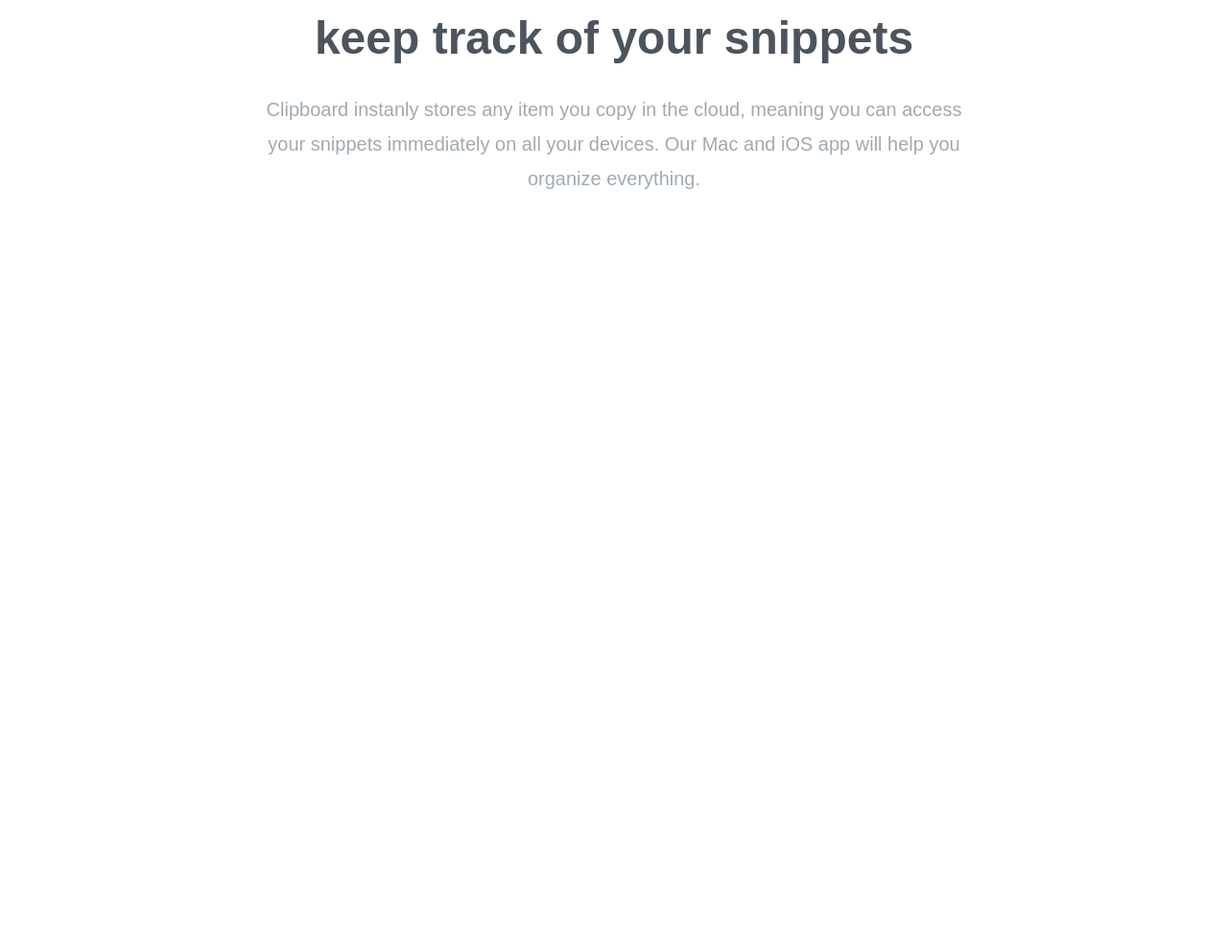
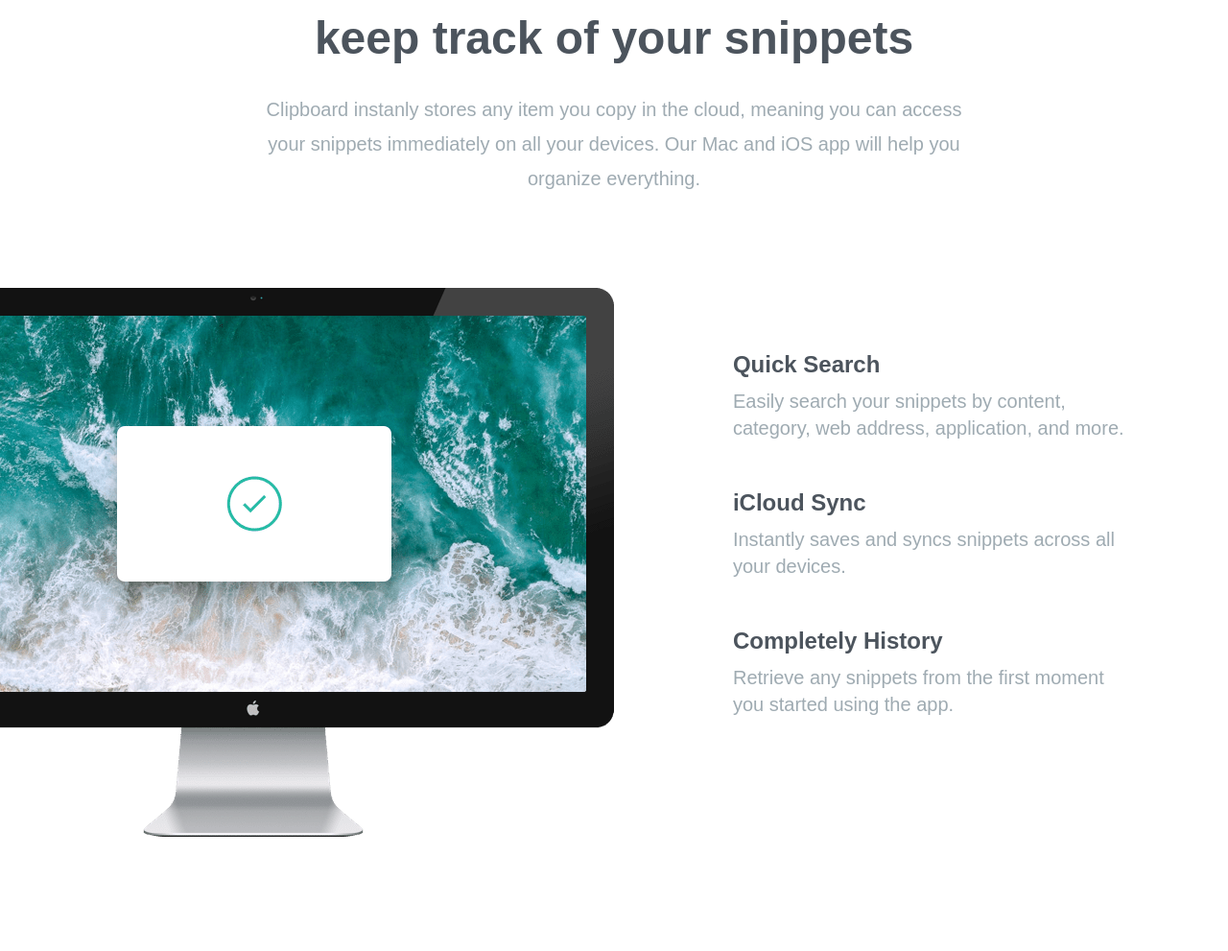
Before and after one commit to kalppatel83/clipboard_website, a website: page index.html in a window 1280 px wide. Shown: the part 705-1696 px from the top of the page at 96% size. Before the commit the page ends 1005 px from the top, so only its background shows below. Drawn offline with Linux system fonts and the light colour scheme; a web font is replaced by a local one.

Commit message:
added featured section

```diff
--- a/index.html
+++ b/index.html
@@ -17,7 +17,7 @@
   <body>
     <!-- Hero Section -->
     <section id="hero">
-      <div class="px-10 pt-16 mb-40 section-container">
+      <div class="pt-16 mb-40 section-container">
         <img src="images/logo.svg" alt="" class="mx-auto my-16" />
         <h3>A history of everything you copy</h3>
         <p class="max-w-3xl mx-auto mb-10 text-2xl text-grayishBlue">
@@ -42,7 +42,7 @@
 
     <!-- Snippets seciton -->
     <section id="snippets">
-      <div class="max-w-6xl px-10 mx-auto my-20 text-center">
+      <div class="my-20 text-center section-container">
         <h3>keep track of your snippets</h3>
         <p
           class="max-w-3xl mx-auto mb-24 text-xl leading-9 text-center text-grayishBlue"
@@ -53,5 +53,56 @@
         </p>
       </div>
     </section>
+
+    <!-- Features Section -->
+    <section id="features">
+      <div class="my-20 section-container">
+        <div class="relative flex flex-col md:flex-row md:space-x-32">
+          <!-- Image -->
+          <div class="md:w-1/2">
+            <img
+              src="images/image-computer.png"
+              class="md:absolute top-0 right-[50%]"
+              alt=""
+            />
+          </div>
+          <!-- Items Container -->
+          <div
+            class="flex flex-col mt-16 mb-24 space-y-12 text-xl md:mb-60 md:text-left md:pl-16 md:w-1/2"
+          >
+            <!-- Item 1 -->
+            <div>
+              <h5 class="mb-2 text-2xl font-bold text-darkGrayishBlue">
+                Quick Search
+              </h5>
+              <p class="max-w-md text-grayishBlue">
+                Easily search your snippets by content, category, web address,
+                application, and more.
+              </p>
+            </div>
+
+            <!-- Item 2 -->
+            <div>
+              <h5 class="mb-2 text-2xl font-bold text-darkGrayishBlue">
+                iCloud Sync
+              </h5>
+              <p class="max-w-md text-grayishBlue">
+                Instantly saves and syncs snippets across all your devices.
+              </p>
+            </div>
+            <!-- Item 3 -->
+            <div>
+              <h5 class="mb-2 text-2xl font-bold text-darkGrayishBlue">
+                Completely History
+              </h5>
+              <p class="max-w-md text-grayishBlue">
+                Retrieve any snippets from the first moment you started using
+                the app.
+              </p>
+            </div>
+          </div>
+        </div>
+      </div>
+    </section>
   </body>
 </html>
--- a/input.css
+++ b/input.css
@@ -9,7 +9,7 @@
 }
 
 .section-container {
-  @apply max-w-6xl mx-auto text-center;
+  @apply max-w-6xl px-10 mx-auto text-center;
 }
 .button-container {
   @apply flex flex-col justify-center w-full space-y-6 text-xl text-white md:flex-row md:space-y-0 md:space-x-4;
```
Also changed, not shown: css/style.css.
